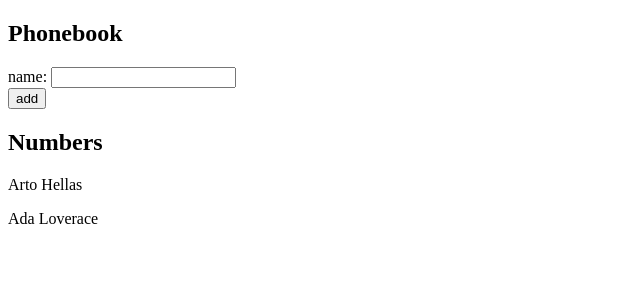
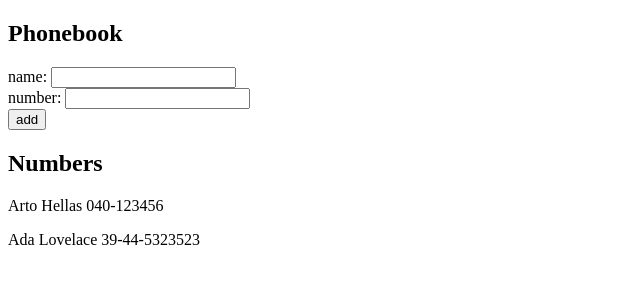
Before and after one commit to HazYa56/Full-stack-open, a React (Vite) app in the folder part2/phonebook/: page / in a window 1280 px wide. Shown: the top 300 px of the page, without its empty margins (0-640 px from the left). Built offline with nearby package versions, Linux system fonts and the light colour scheme.

Commit message:
Exercise-2.8

```diff
--- a/part2/phonebook/src/App.jsx
+++ b/part2/phonebook/src/App.jsx
@@ -1,36 +1,67 @@
 import { useState } from 'react'
 
-const Person = ({ name }) => <p>{ name }</p>
+const Person = ({ name, number }) => <p>{ name } { number }</p>
 const App = () => {
-  const [newName, setNewName] = useState('')
+  /* States */
+  const [newPerson, setNewPerson] = useState({
+    name:'',
+    number: ''
+  })
   const [persons, setPersons] = useState([
-    { name: 'Arto Hellas' },
-    { name: 'Ada Loverace' },
+    { name: 'Arto Hellas', number: '040-123456'},
+    { name: 'Ada Lovelace', number: '39-44-5323523'},
   ])
 
-  const handleNameAdd = (event) => {
+  /* Event handlers */
+  const handleNameChange = (event) => {
+    setNewPerson({
+      name: event.target.value,
+      number: newPerson.number
+    })
+  }
+  const handleNumberChange = (event) => {
+    setNewPerson({
+      name: newPerson.name,
+      number: event.target.value
+    })
+  }
+  const handlePersonAdd = (event) => {
     event.preventDefault()
-    if (persons.map(person => person.name).includes(newName)) {
-      alert(`${newName} is already added to phonebook`);
+    if (persons.map(person => person.number).includes(newPerson.number)) {
+      alert(`${newPerson.number} is already added to phonebook.`);
+    } else if (persons.map(person => person.name).includes(newPerson.name)) {
+      if (confirm(`Do you want to update ${newPerson.name} number ?`) == true) {
+        setPersons(persons.filter(person => person.name != newPerson.name).concat(newPerson));
+        setNewPerson({
+          name:'',
+          number: ''
+        });
+      }
     } else {
-      setPersons(persons.concat({ name: newName }));
-      setNewName('');
+      setPersons(persons.concat(newPerson));
+      setNewPerson({
+        name:'',
+        number: ''
+      });
     }
   }
 
   return (
     <div>
       <h2>Phonebook</h2>
-      <form onSubmit={handleNameAdd}  >
+      <form onSubmit={handlePersonAdd}  >
         <div>
-          name: <input value={newName} onChange={(event) => setNewName(event.target.value)} />
+          name: <input value={newPerson.name} onChange={handleNameChange} />
+        </div>
+        <div>
+          number: <input value={newPerson.number} onChange={handleNumberChange} />
         </div>
         <div>
           <button type="submit">add</button>
         </div>
       </form>
       <h2>Numbers</h2>
-      {persons.map(person => <Person key={person.name} name={person.name} />)}
+      {persons.map(person => <Person key={person.number} name={person.name} number={person.number} />)}
     </div>
   )
 }
```
